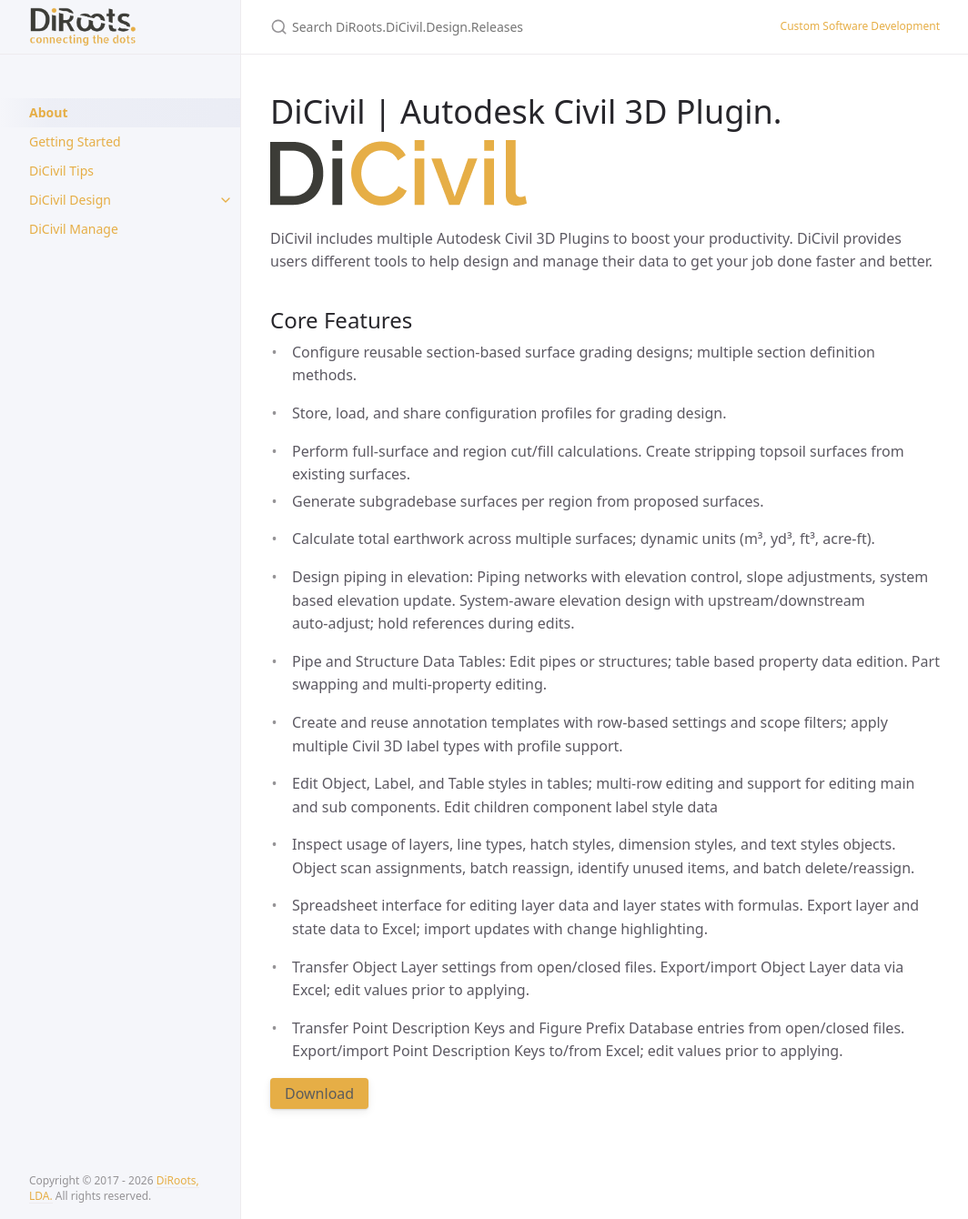
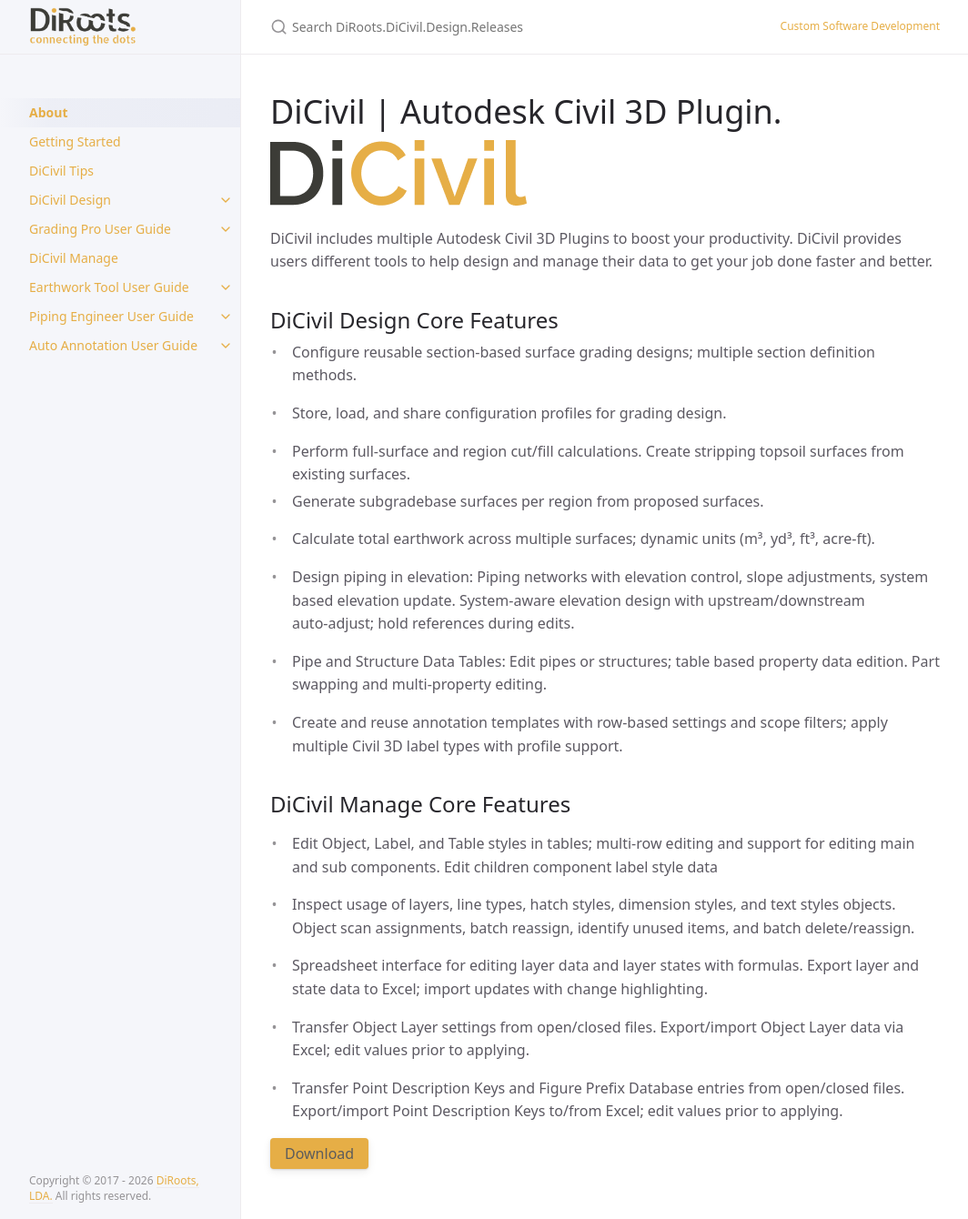
Before and after one commit to DiRoots-Limited/DiRoots.DiCivil.Design.Releases, a Jekyll site: the page built from index.md, in a window 1280 px wide and 1340 px high. Shown: the whole window at 91% size, without its empty margins (107-1171 px from the left). Built offline with Jekyll 4.4.1, drawn with Linux system fonts in a browser that asks for light colours.

```diff
--- a/index.md
+++ b/index.md
@@ -12,7 +12,7 @@ permalink: /
 
 DiCivil includes multiple Autodesk Civil 3D Plugins to boost your productivity. DiCivil provides users different tools to help design and manage their data to get your job done faster and better.
 
-## Core Features
+## DiCivil Design Core Features
 
 - Configure reusable section‑based surface grading designs; multiple section definition methods.
 - Store, load, and share configuration profiles for grading design.
@@ -27,6 +27,8 @@ DiCivil includes multiple Autodesk Civil 3D Plugins to boost your productivity.
 
 - Create and reuse annotation templates with row-based settings and scope filters; apply multiple Civil 3D label types with profile support.
 
+## DiCivil Manage Core Features
+
 - Edit Object, Label, and Table styles in tables; multi‑row editing and support for editing main and sub components. Edit children component label style data
 
 - Inspect usage of layers, line types, hatch styles, dimension styles, and text styles objects. Object scan assignments, batch reassign, identify unused items, and batch delete/reassign.
```
Also changed, not shown: docs/pages/AutoAnnotation/AA-auto-annotation-user-guide.md (+0 -1 lines), docs/pages/EarthworkTool/EW-earthwork-tool-user-guide.md (+0 -1 lines), docs/pages/GradingPro/GP-grading-pro-user-guide.md (+0 -1 lines), docs/pages/PipingEngineer/PE-piping-engineer-user-guide.md (+0 -1 lines), README.md.
